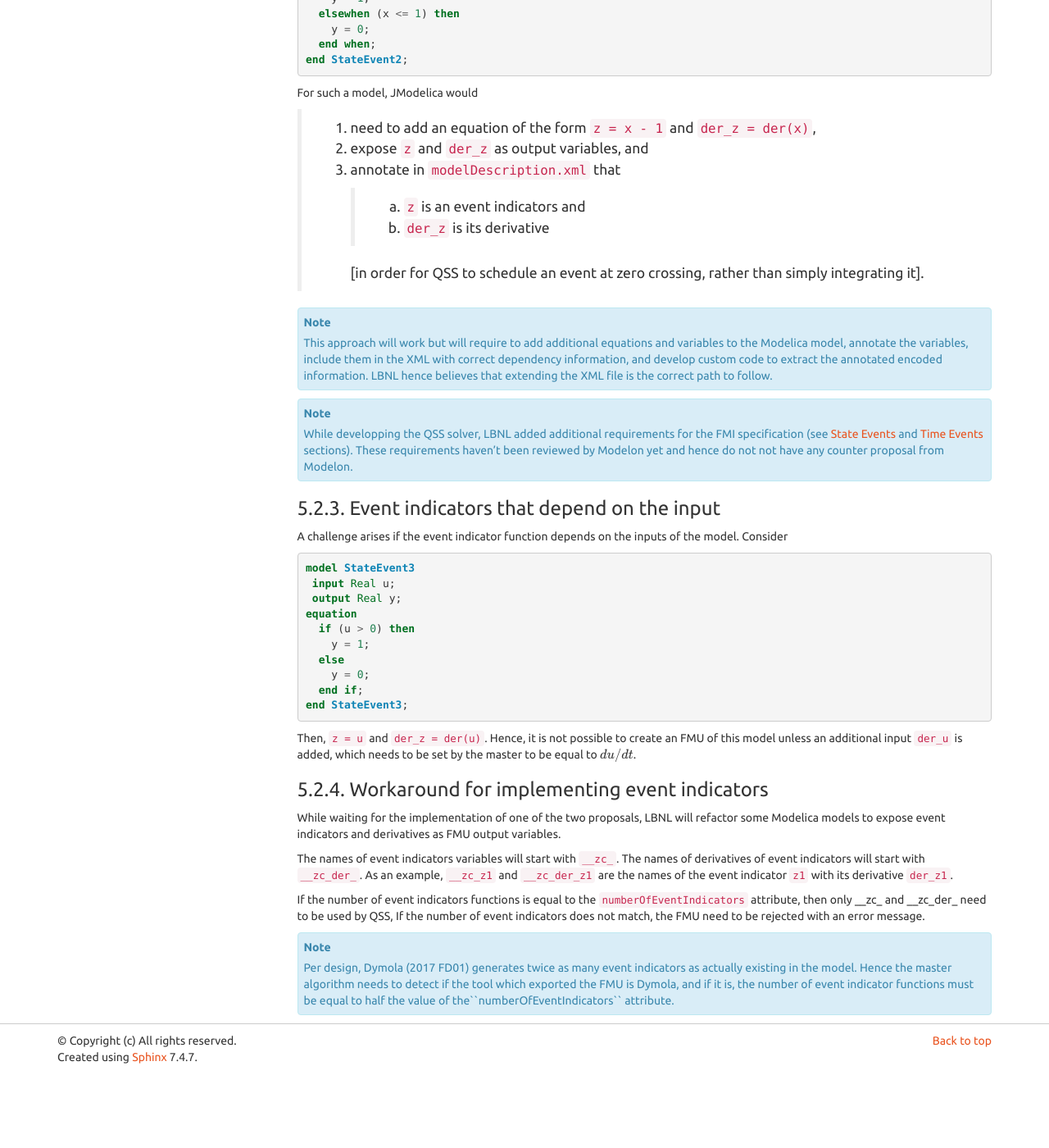
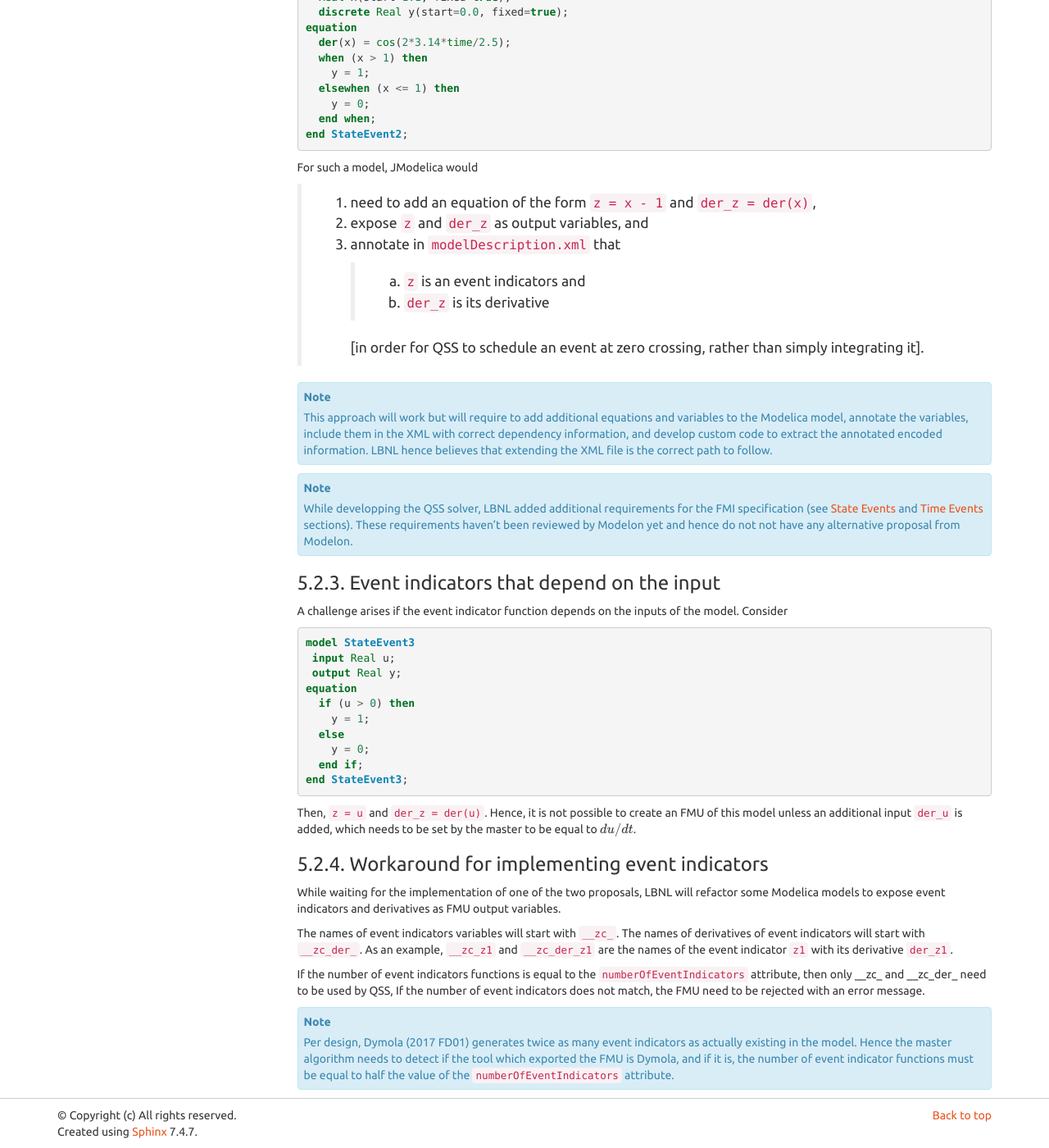
Before and after one commit to lbl-srg/soep, a Sphinx documentation site: the page built from doc-design/source/softwareArchitecture.rst, in a window 1280 px wide and 1400 px high, scrolled down 13402 px. Shown: the whole window at 82% size. Built offline with Sphinx 7.4.7, drawn with Linux system fonts in a browser that asks for light colours; cross-references to code outside the pages are shown as plain code; before the commit the page ends 14711 px from its top, so only the background shows below that; some of the changed text lies outside the part shown.

Commit message:
Revised proposals

```diff
--- a/doc-design/source/softwareArchitecture.rst
+++ b/doc-design/source/softwareArchitecture.rst
@@ -531,7 +536,7 @@ For such a model, JModelica would
   While developping the QSS solver, LBNL added additional requirements for the
   FMI specification (see :ref:`subsec_se` and :ref:`subsec_te` sections).
   These requirements haven't been reviewed by Modelon yet and
-  hence do not not have any counter proposal from Modelon.
+  hence do not not have any alternative proposal from Modelon.
 
 Event indicators that depend on the input
 ~~~~~~~~~~~~~~~~~~~~~~~~~~~~~~~~~~~~~~~~~
@@ -575,4 +580,4 @@ If the number of event indicators does not match, the FMU need to be rejected wi
 
   Per design, Dymola (2017 FD01) generates twice as many event indicators as actually existing in the model.
   Hence the master algorithm needs to detect if the tool which exported the FMU is Dymola, and if it is, the
-  number of event indicator functions must be equal to half the value of the``numberOfEventIndicators`` attribute.
+  number of event indicator functions must be equal to half the value of the ``numberOfEventIndicators`` attribute.
```
Also changed, not shown: other parts of doc-design/source/softwareArchitecture.rst (+10 -5 lines).
